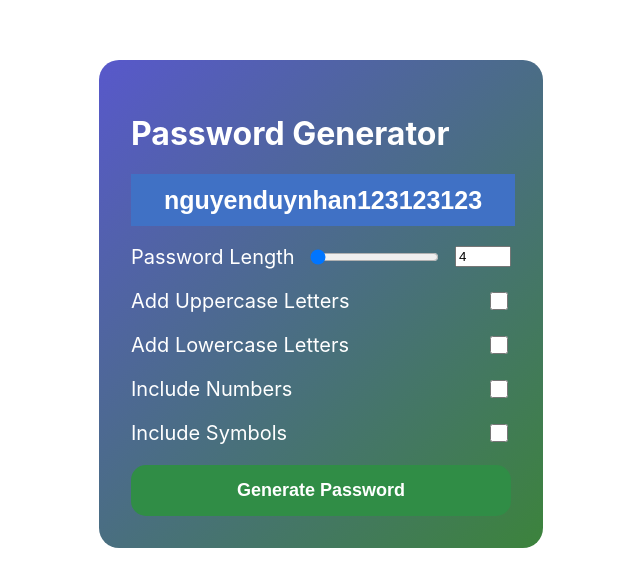
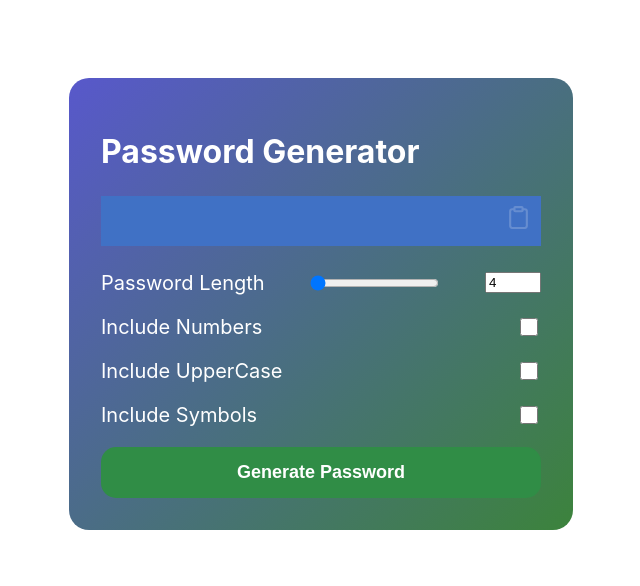
Before and after one commit to duynhannguyen/password-generator, a React (Vite) app: page / in a window 1280 px wide. Shown: the part 104-690 px from the top of the page, without its empty margins (319-959 px from the left). Built offline with nearby package versions, Linux system fonts and the light colour scheme.

Commit message:
feat:handle generated password by condition

```diff
--- a/package.json
+++ b/package.json
@@ -11,7 +11,8 @@
   },
   "dependencies": {
     "react": "^18.2.0",
-    "react-dom": "^18.2.0"
+    "react-dom": "^18.2.0",
+    "react-icons": "^5.0.1"
   },
   "devDependencies": {
     "@types/react": "^18.2.64",
--- a/src/App.css
+++ b/src/App.css
@@ -1,5 +1,5 @@
 .container {
-  width: 380px;
+  width: 440px;
   margin: 0 auto;
   background-image: linear-gradient(
     -225deg,
@@ -17,7 +17,7 @@
   font-size: 20px;
   margin-bottom: 1.25rem;
 }
-input[type='checkbox'] {
+input[type="checkbox"] {
   height: 18px;
   width: 18px;
 }
@@ -40,9 +40,18 @@ input[type='checkbox'] {
   );
 }
 .result {
+  text-align: center;
   width: 100%;
+  height: 50px;
+  color: white;
+  background-color: rgb(64, 113, 197);
+  font-size: 25px;
+  font-weight: 600;
+  display: flex;
+  align-items: center;
+  justify-content: space-between;
 }
-.result input {
+/* .result input {
   outline: none;
   border: none;
   width: 100%;
@@ -52,4 +61,19 @@ input[type='checkbox'] {
   background-color: rgb(64, 113, 197);
   font-size: 25px;
   font-weight: 600;
+} */
+.icon {
+  padding: 10px;
 }
+.icon:hover {
+  opacity: 0.5;
+}
+.icon-disable {
+  opacity: 0.2;
+  padding: 10px;
+}
+.password-result {
+  flex-grow: 1;
+  padding: 10px 0px 10px 0px;
+  /* text-align: center; */
+}
--- a/src/App.tsx
+++ b/src/App.tsx
@@ -1,35 +1,96 @@
-import { FormEvent, useState } from 'react';
-import './App.css';
+import { ChangeEvent, FormEvent, useState } from "react";
+import "./App.css";
+import { arrayCharacterASCII } from "./utilis/arrayCharacterASCII";
+import { passwordConditionList } from "./utilis/constants";
+import { LuClipboard } from "react-icons/lu";
+import { LuClipboardCheck } from "react-icons/lu";
+type CheckedList = {
+  number: boolean;
+  upper: boolean;
+  symbol: boolean;
+  [key: string]: boolean;
+};
+function App() {
+  const [passwordLength, setPasswordLength] = useState(4);
+  const [result, setResult] = useState("");
+  const [isCoppy, setIsCoppy] = useState(false);
+  const [checkedList, setCheckedList] = useState<CheckedList>({
+    number: false,
+    upper: false,
+    lower: false,
+    symbol: false,
+  });
 
-function App() {
-  const [passwordLength, setPasswordLength] = useState('4');
+  const UPPER_CHAR_CODE = arrayCharacterASCII(65, 90);
+  const LOWER_CHAR_CODES = arrayCharacterASCII(97, 122);
+  const NUMBER_CHAR_CODES = arrayCharacterASCII(48, 57);
+  const SYMBOL_CHAR_CODES = arrayCharacterASCII(33, 47)
+    .concat(arrayCharacterASCII(58, 54))
+    .concat(arrayCharacterASCII(91, 96))
+    .concat(arrayCharacterASCII(123, 126));
+
+  const generatePassword = (passwordLength: number) => {
+    let charCodes = LOWER_CHAR_CODES;
+    if (checkedList.upper) charCodes = charCodes.concat(UPPER_CHAR_CODE);
+    if (checkedList.number) charCodes = charCodes.concat(NUMBER_CHAR_CODES);
+    if (checkedList.symbol) charCodes = charCodes.concat(SYMBOL_CHAR_CODES);
+    const passwordCharacter = [];
+    for (let i = 0; i < passwordLength; i++) {
+      const characterCode =
+        charCodes[Math.floor(Math.random() * charCodes.length)];
+      passwordCharacter.push(String.fromCharCode(characterCode));
+    }
+    console.log(passwordCharacter.join(""));
+    return passwordCharacter.join("");
+  };
+  const onCheck = () => (event: ChangeEvent<HTMLInputElement>) => {
+    const { checked, name } = event.target;
+    if (checked) {
+      setCheckedList((prev) => ({ ...prev, [name]: checked }));
+    } else {
+      setCheckedList((prev) => ({ ...prev, [name]: checked }));
+    }
+  };
   const handleSubmit = (e: FormEvent<HTMLFormElement>) => {
     e.preventDefault();
-    console.log('form submit');
+
+    setResult(generatePassword(passwordLength));
   };
-
+  const coppyGeneratedPassword = () => {
+    if (!result) {
+      return;
+    }
+    setIsCoppy(true);
+    navigator.clipboard.writeText(result);
+  };
   return (
     <>
       <div className="container">
         <h1> Password Generator </h1>
         <h3 className="result">
-          <input type="text" readOnly value={'nguyenduynhan123123123'} />
+          {/* <input type="text" readOnly value={result} /> */}
+          <div className="password-result">{result}</div>
+          <div
+            className={`${!result && "icon-disable"} ${result && "icon"} `}
+            onClick={() => coppyGeneratedPassword()}
+          >
+            {isCoppy ? <LuClipboardCheck /> : <LuClipboard />}
+          </div>
         </h3>
 
         <form onSubmit={handleSubmit}>
           <div className="form-item">
             <label className="form-label" htmlFor="password-length">
-              {' '}
-              Password Length{' '}
+              {" "}
+              Password Length{" "}
             </label>
 
             <input
-              id="password-length"
               type="range"
-              min="4"
-              max="25"
+              min={4}
+              max={25}
               value={passwordLength}
-              onChange={(e) => setPasswordLength(e.target.value)}
+              onChange={(e) => setPasswordLength(+e.target.value)}
             />
             <input
               id="password-length"
@@ -38,36 +99,32 @@ function App() {
               max="25"
               value={passwordLength}
               onChange={(e) => {
-                setPasswordLength(e.target.value);
+                setPasswordLength(+e.target.value);
               }}
             />
           </div>
-          <div className="form-item">
-            <label htmlFor="add-uppercase-letters">
-              {' '}
-              Add Uppercase Letters{' '}
-            </label>
-            <input id="add-uppercase-letters" type="checkbox" />
-          </div>
-          <div className="form-item">
-            <label htmlFor="add-lowercase-letters">
-              {' '}
-              Add Lowercase Letters{' '}
-            </label>
-            <input id="add-lowercase-letters" type="checkbox" />
-          </div>
-          <div className="form-item">
-            <label htmlFor="include-numbers"> Include Numbers </label>
-            <input id="include-numbers" type="checkbox" />
-          </div>
-          <div className="form-item">
-            <label htmlFor="include-symbols"> Include Symbols </label>
-            <input className="checkbox" id="include-symbols" type="checkbox" />
-          </div>
+          {passwordConditionList.map((conditions) => {
+            return (
+              <div key={conditions.checkName} className="form-item">
+                <label htmlFor={conditions.checkName}>
+                  {" "}
+                  {conditions.CheckLabel}{" "}
+                </label>
+                <input
+                  name={conditions.checkName}
+                  id={conditions.checkName}
+                  type="checkbox"
+                  value={conditions.checkName}
+                  checked={checkedList[conditions.checkName]}
+                  onChange={onCheck()}
+                />
+              </div>
+            );
+          })}
 
           <button className="btn-submit" type="submit">
-            {' '}
-            Generate Password{' '}
+            {" "}
+            Generate Password{" "}
           </button>
         </form>
       </div>
--- /dev/null
+++ b/src/utilis/arrayCharacterASCII.ts
@@ -0,0 +1,8 @@
+export const arrayCharacterASCII = (low: number, high: number) => {
+  const array = [];
+
+  for (let i = low; i <= high; i++) {
+    array.push(i);
+  }
+  return array;
+};
--- /dev/null
+++ b/src/utilis/constants.ts
@@ -0,0 +1,14 @@
+export const passwordConditionList = [
+  {
+    checkName: "number",
+    CheckLabel: "Include Numbers",
+  },
+  {
+    checkName: "upper",
+    CheckLabel: "Include UpperCase",
+  },
+  {
+    checkName: "symbol",
+    CheckLabel: "Include Symbols",
+  },
+];
```
Also changed, not shown: 1 other file (tests, documents, lock files or other folders).
